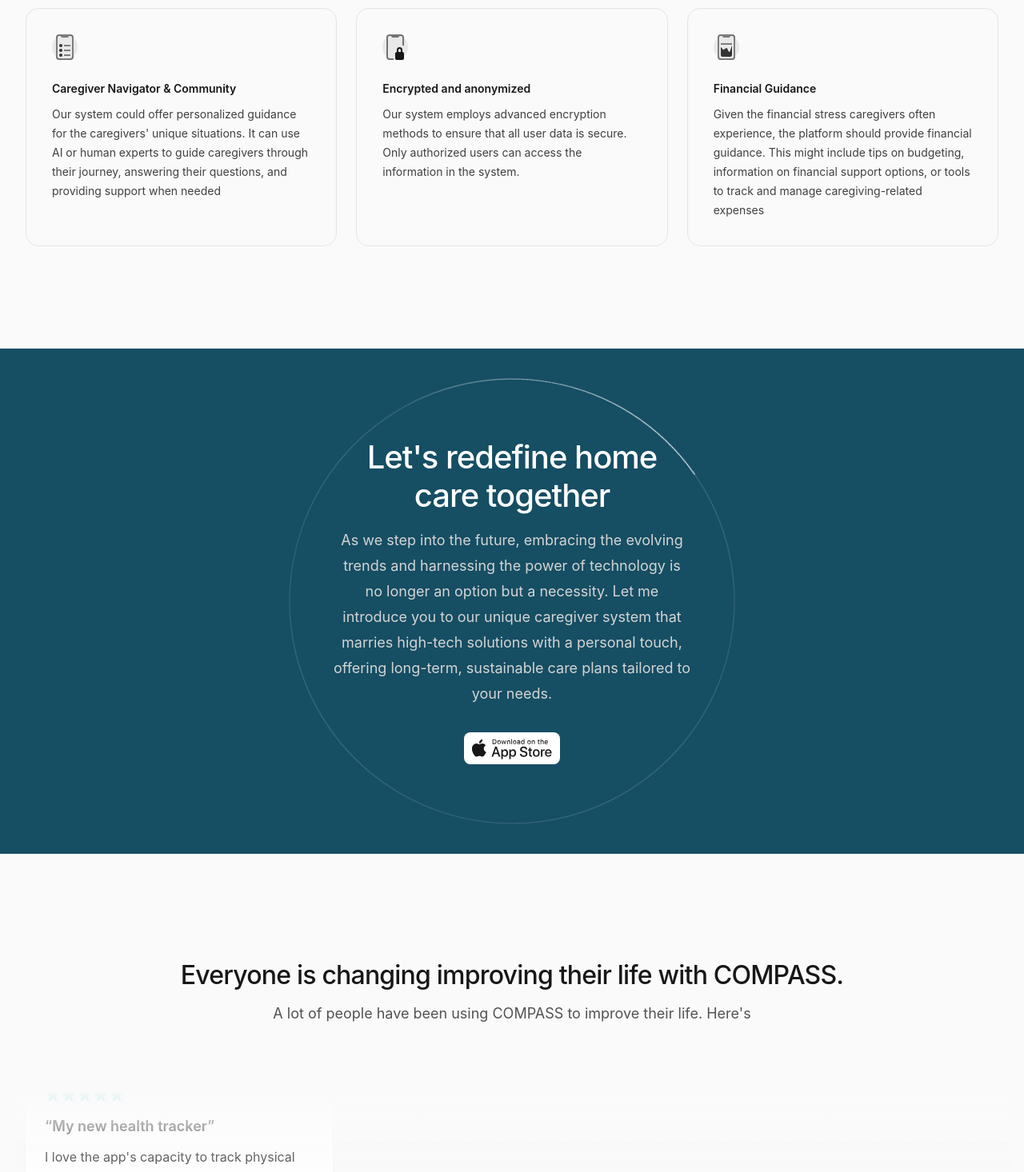
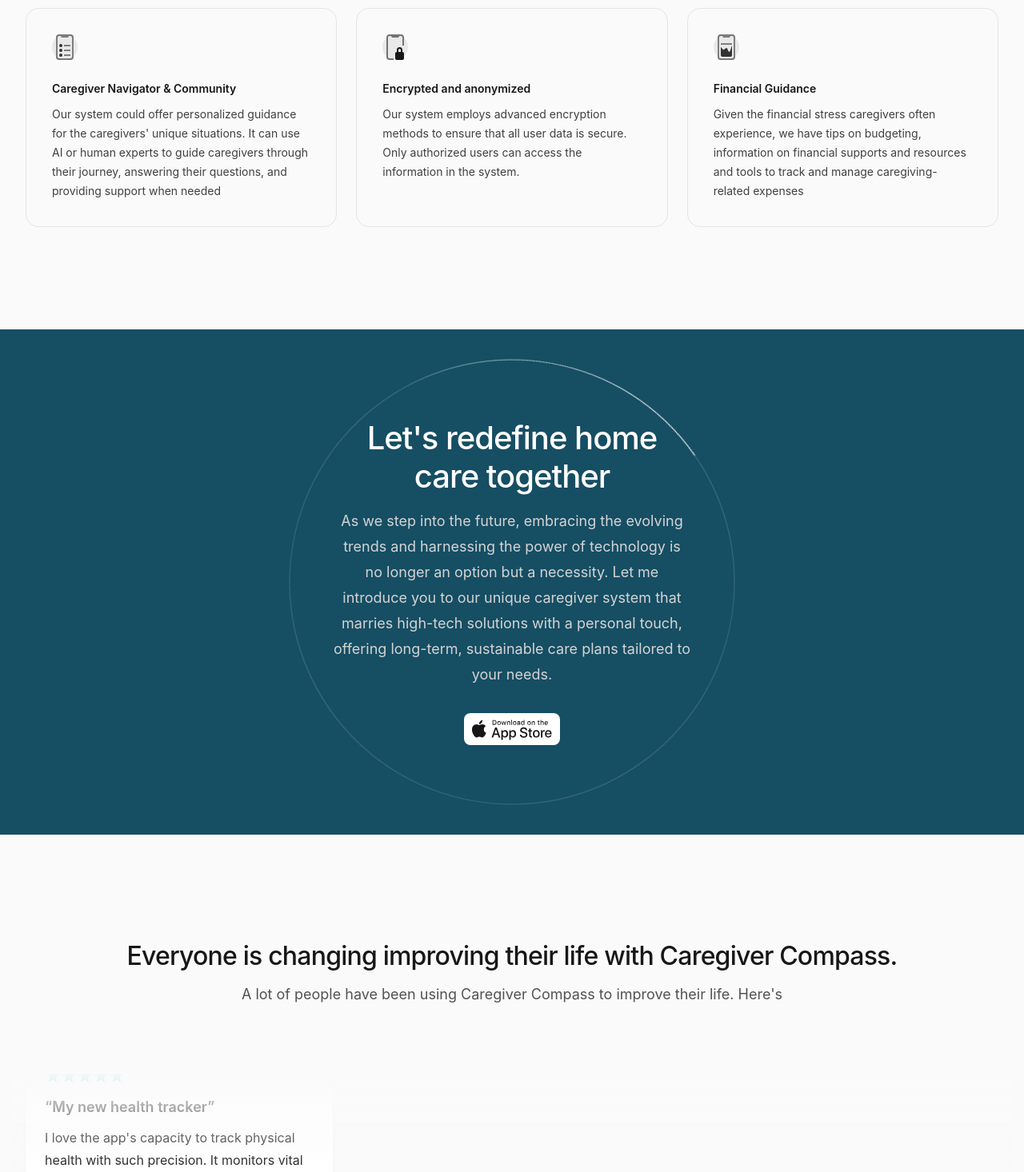
Before and after one commit to ernestobalanzar/caregiver-compass, a React (Vite) app: page / in a window 1280 px wide. Shown: the part 3040-4506 px from the top of the page at 80% size. Built offline with nearby package versions, Linux system fonts and the light colour scheme.

Commit message:
little fixes
little fixes on the home page

```diff
--- a/src/components/Reviews.jsx
+++ b/src/components/Reviews.jsx
@@ -269,10 +269,11 @@ export function Reviews() {
           id="reviews-title"
           className="text-3xl font-medium tracking-tight text-gray-900 sm:text-center"
         >
-          Everyone is changing improving their life with COMPASS.
+          Everyone is changing improving their life with Caregiver Compass.
         </h2>
         <p className="mt-2 text-lg text-gray-600 sm:text-center">
-          A lot of people have been using COMPASS to improve their life. Here's
+          A lot of people have been using Caregiver Compass to improve their
+          life. Here's
         </p>
         <ReviewGrid />
       </Container>
--- a/src/components/SecondaryFeatures.jsx
+++ b/src/components/SecondaryFeatures.jsx
@@ -36,7 +36,7 @@ const features = [
   {
     name: "Financial Guidance",
     description:
-      "Given the financial stress caregivers often experience, the platform should provide financial guidance. This might include tips on budgeting, information on financial support options, or tools to track and manage caregiving-related expenses",
+      "Given the financial stress caregivers often experience, we have tips on budgeting, information on financial supports and resources and tools to track and manage caregiving-related expenses",
     icon: DeviceChartIcon,
   },
 ];
```
